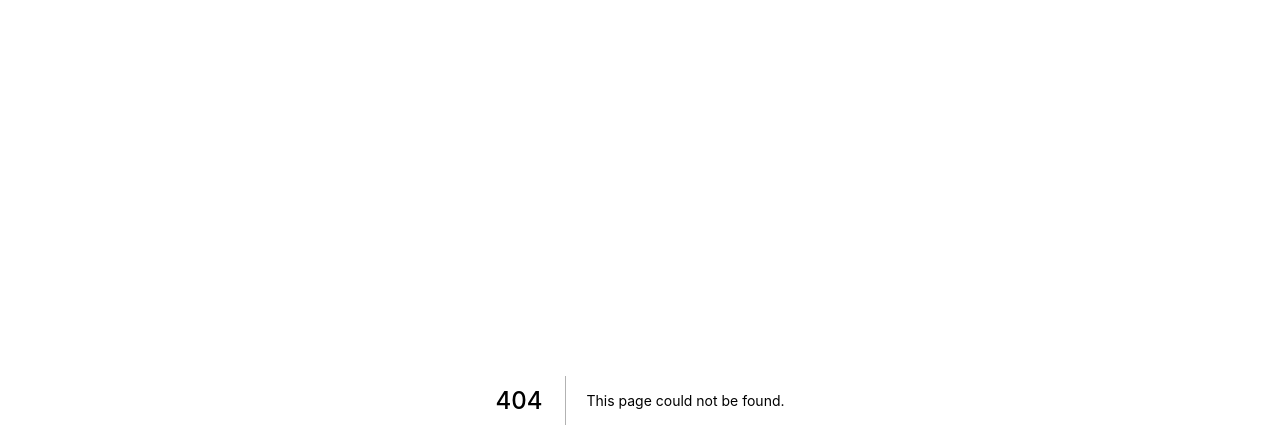
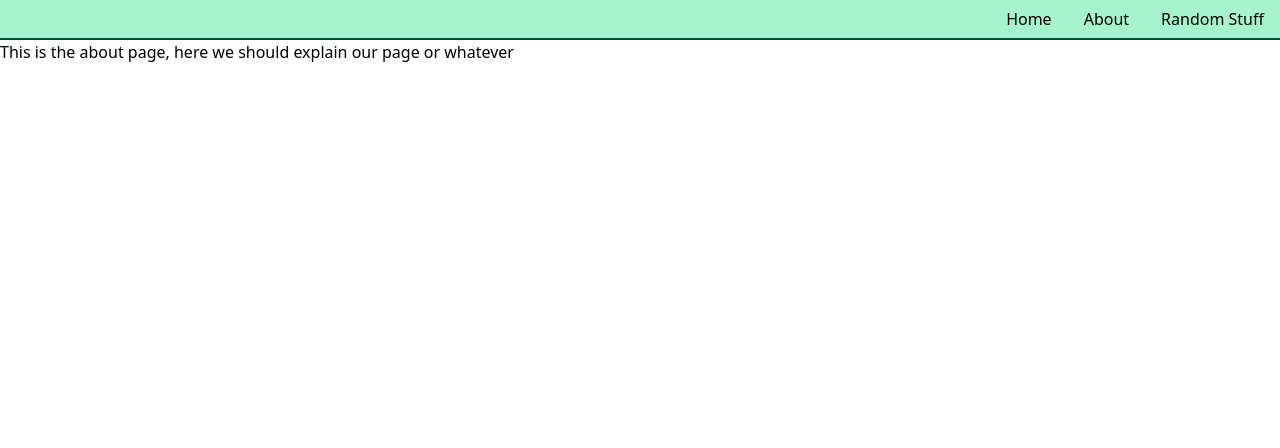
Before and after one commit to Sertge/redux-next, a Next.js app: page /about in a window 1280 px wide. Before the commit this address had no page. Shown: the top 448 px of the page. Built offline with nearby package versions, Linux system fonts and the light colour scheme.

Commit message:
add about page and header

```diff
--- /dev/null
+++ b/components/nav-var.js
@@ -0,0 +1,22 @@
+import Link from 'next/link'
+
+const NavBar=()=>{
+  return (<nav className="h-10 w-full flex space-x-8 justify-end bg-green-200 border-b-2 border-green-900 items-center p-4">
+    <Link href="/">
+      <a>
+        Home
+      </a>
+    </Link>
+    <Link href="/about">
+      <a>
+        About
+      </a>
+    </Link>
+    <Link href="/random">
+      <a>
+        Random Stuff
+      </a>
+    </Link>
+  </nav>)
+}
+export default NavBar
--- a/package.json
+++ b/package.json
@@ -8,11 +8,12 @@
     "start": "next start"
   },
   "dependencies": {
+    "autoprefixer": "^10.2.4",
     "next": "10.0.7",
+    "next-images": "^1.7.0",
+    "postcss": "^8.2.6",
     "react": "17.0.1",
     "react-dom": "17.0.1",
-    "postcss": "^8.2.6",
-    "autoprefixer": "^10.2.4",
     "tailwindcss": "^2.0.3"
   },
   "devDependencies": {
--- /dev/null
+++ b/pages/about.js
@@ -0,0 +1,18 @@
+import NavVar from '../components/nav-var.js'
+
+const aboutPage=()=>{
+  return(
+  <div>
+    <head>
+      <title>Create Next App</title>
+      <link rel="icon" href="/favicon.ico" />
+    </head>
+    <main>
+      <NavVar/>
+      <p>This is the about page, here we should explain our page or whatever</p>
+    </main>
+  </div>)
+
+
+}
+export default aboutPage
--- a/pages/index.js
+++ b/pages/index.js
@@ -1,4 +1,5 @@
 import Head from 'next/head'
+import NavVar from '../components/nav-var.js'
 
 export default function Home() {
   return (
@@ -7,8 +8,9 @@ export default function Home() {
         <title>Create Next App</title>
         <link rel="icon" href="/favicon.ico" />
       </Head>
-
       <main className="flex flex-1 flex-col justify-center items-center">
+        <NavVar/>
+        <img src={'/picture.jpeg'} className="max-2-lg max-h-lg w-36"/>
         <h1 className={"bg-blue-100 leading-4 text-6xl h-10 "}>
           Welcome to <a className={"bg-blue-100 text-blue-800"} href="https://nextjs.org">Next.js!</a>
         </h1>
@@ -49,8 +51,8 @@ export default function Home() {
         </div>
       </main>
 
-      <footer className={"h-30 border-t-2"}>
-        <a className={"flex items-center m-2"}
+      <footer className={"w-full h-30 border-t-2"}>
+        <a className={"flex items-center m-2 justify-center"}
           href="https://vercel.com?utm_source=create-next-app&utm_medium=default-template&utm_campaign=create-next-app"
           target="_blank"
           rel="noopener noreferrer"
```
Also changed, not shown: public/picture.jpeg (added), 1 other file (tests, documents, lock files or other folders).
